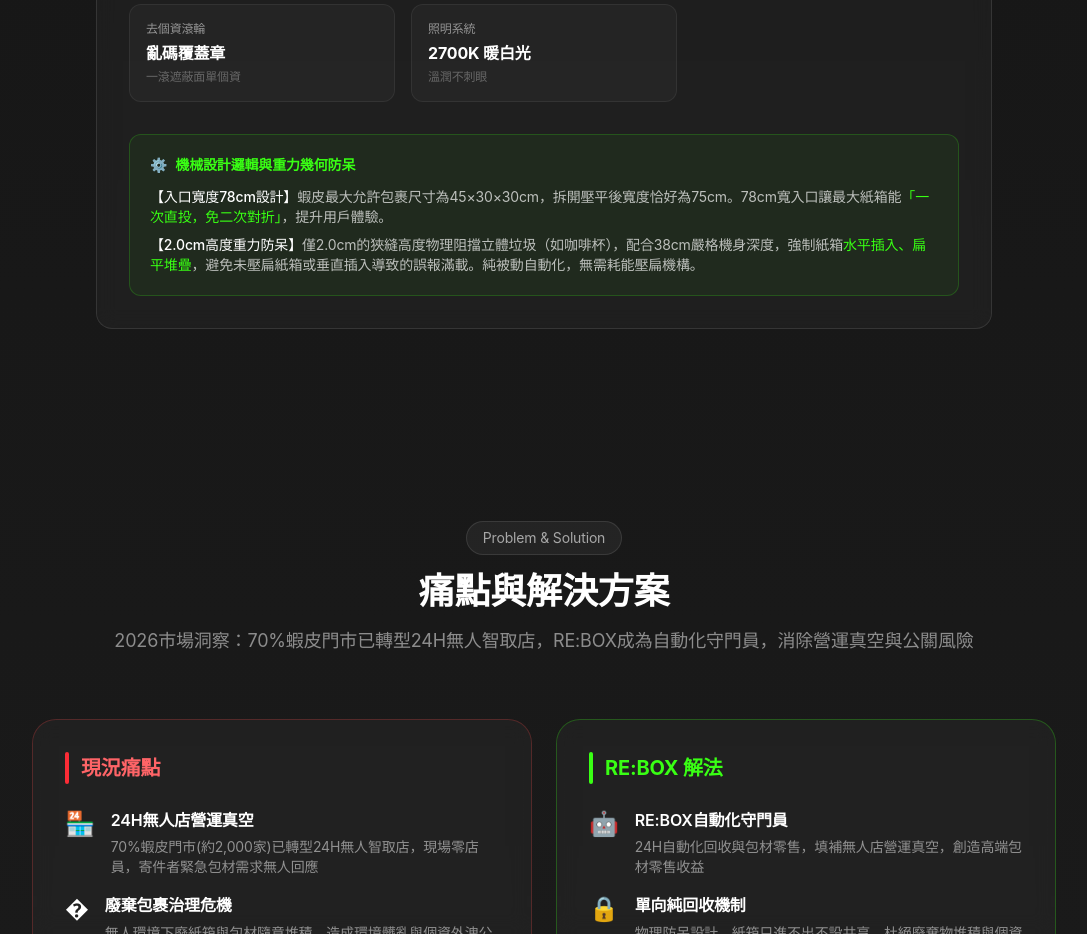
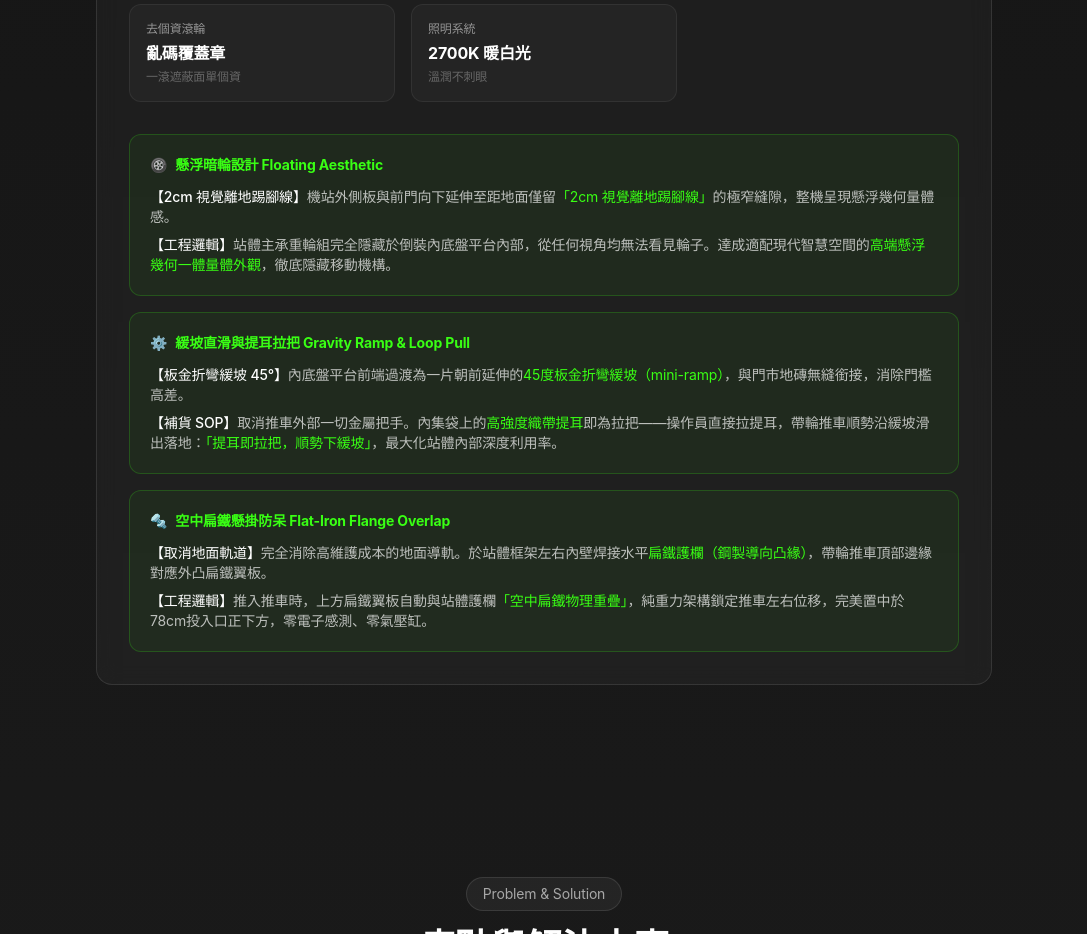
Before and after one commit to Jaggersu/rebox, a React (Vite) app: page / in a window 1280 px wide. Shown: the part 3380-4314 px from the top of the page, without its empty margins (96-1183 px from the left). Built offline with nearby package versions, Linux system fonts and the light colour scheme.

Commit message:
feat: 硬體模組被動工業設計升級 - 懸浮暗輪/緩坡提耳拉把/空中扁鐵防呆

```diff
--- a/src/App.tsx
+++ b/src/App.tsx
@@ -615,21 +615,60 @@
                 ))}
               </div>
 
-              {/* 機械設計邏輯說明 */}
-              <div className="mt-8 p-5 rounded-xl border border-[#39FF14]/20 bg-[#39FF14]/5">
+              {/* 被動工業設計邏輯說明 */}
+              <div className="mt-8 space-y-4">
+                {/* Step 1: 懸浮暗輪設計 */}
+                <div className="p-5 rounded-xl border border-[#39FF14]/20 bg-[#39FF14]/5">
                   <h4 className="text-sm font-bold text-[#39FF14] mb-3 flex items-center gap-2">
-                  <span>⚙️</span>
-                  機械設計邏輯與重力幾何防呆
+                    <span>🛞</span>
+                    懸浮暗輪設計 Floating Aesthetic
                   </h4>
                   <div className="space-y-2 text-sm text-white/70">
                     <p>
-                    <span className="text-white font-medium">【入口寬度78cm設計】</span>
-                    蝦皮最大允許包裹尺寸為45×30×30cm，拆開壓平後寬度恰好為75cm。78cm寬入口讓最大紙箱能<span className="text-[#39FF14]">「一次直投，免二次對折」</span>，提升用戶體驗。
+                      <span className="text-white font-medium">【2cm 視覺離地踢腳線】</span>
+                      機站外側板與前門向下延伸至距地面僅留<span className="text-[#39FF14]">「2cm 視覺離地踢腳線」</span>的極窄縫隙，整機呈現懸浮幾何量體感。
                     </p>
                     <p>
-                    <span className="text-white font-medium">【2.0cm高度重力防呆】</span>
-                    僅2.0cm的狹縫高度物理阻擋立體垃圾（如咖啡杯），配合38cm嚴格機身深度，強制紙箱<span className="text-[#39FF14]">水平插入、扁平堆疊</span>，避免未壓扁紙箱或垂直插入導致的誤報滿載。純被動自動化，無需耗能壓扁機構。
+                      <span className="text-white font-medium">【工程邏輯】</span>
+                      站體主承重輪組完全隱藏於倒裝內底盤平台內部，從任何視角均無法看見輪子。達成適配現代智慧空間的<span className="text-[#39FF14]">高端懸浮幾何一體量體外觀</span>，徹底隱藏移動機構。
                     </p>
+                  </div>
+                </div>
+
+                {/* Step 2: 緩坡直滑與提耳拉把 */}
+                <div className="p-5 rounded-xl border border-[#39FF14]/20 bg-[#39FF14]/5">
+                  <h4 className="text-sm font-bold text-[#39FF14] mb-3 flex items-center gap-2">
+                    <span>⚙️</span>
+                    緩坡直滑與提耳拉把 Gravity Ramp & Loop Pull
+                  </h4>
+                  <div className="space-y-2 text-sm text-white/70">
+                    <p>
+                      <span className="text-white font-medium">【板金折彎緩坡 45°】</span>
+                      內底盤平台前端過渡為一片朝前延伸的<span className="text-[#39FF14]">45度板金折彎緩坡（mini-ramp）</span>，與門市地磚無縫銜接，消除門檻高差。
+                    </p>
+                    <p>
+                      <span className="text-white font-medium">【補貨 SOP】</span>
+                      取消推車外部一切金屬把手。內集袋上的<span className="text-[#39FF14]">高強度織帶提耳</span>即為拉把——操作員直接拉提耳，帶輪推車順勢沿緩坡滑出落地：<span className="text-[#39FF14]">「提耳即拉把，順勢下緩坡」</span>，最大化站體內部深度利用率。
+                    </p>
+                  </div>
+                </div>
+
+                {/* Step 3: 空中扁鐵懸掛防呆 */}
+                <div className="p-5 rounded-xl border border-[#39FF14]/20 bg-[#39FF14]/5">
+                  <h4 className="text-sm font-bold text-[#39FF14] mb-3 flex items-center gap-2">
+                    <span>🔩</span>
+                    空中扁鐵懸掛防呆 Flat-Iron Flange Overlap
+                  </h4>
+                  <div className="space-y-2 text-sm text-white/70">
+                    <p>
+                      <span className="text-white font-medium">【取消地面軌道】</span>
+                      完全消除高維護成本的地面導軌。於站體框架左右內壁焊接水平<span className="text-[#39FF14]">扁鐵護欄（鋼製導向凸緣）</span>，帶輪推車頂部邊緣對應外凸扁鐵翼板。
+                    </p>
+                    <p>
+                      <span className="text-white font-medium">【工程邏輯】</span>
+                      推入推車時，上方扁鐵翼板自動與站體護欄<span className="text-[#39FF14]">「空中扁鐵物理重疊」</span>，純重力架構鎖定推車左右位移，完美置中於78cm投入口正下方，零電子感測、零氣壓缸。
+                    </p>
+                  </div>
                 </div>
               </div>
             </div>
```
Lines whose indentation alone changed are shown as unchanged.
